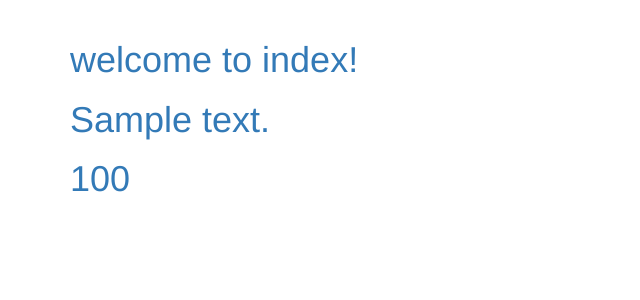
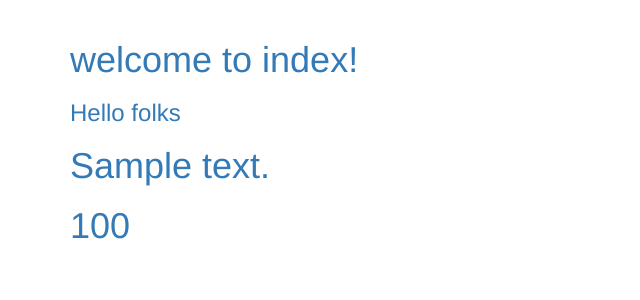
Before and after one commit to shivangi232/secondrepository, a Django app: template templates/basicapp/index.html in a window 1280 px wide. Shown: the part 111-411 px from the top of the page, without its empty margins (0-640 px from the left). Run offline with Django 3.2, Linux system fonts and the light colour scheme; the template is opened without the code that fills it: most values are stand-ins (such as "Sample title", 1, 10 or a date in 2020).

Commit message:
con commit

```diff
--- a/templates/basicapp/index.html
+++ b/templates/basicapp/index.html
@@ -2,6 +2,7 @@
 {% extends "basicapp/base.html" %}
   {% block body_block %}
    <h1>welcome to index!</h1>
+   <h3> Hello folks </h3>
    <!-- <h2>This is index.html page showing!</h2> -->
    <h1>{{ text|cut:'hello' }}</h1>
    <h1>{{ number|add:"99" }}</h1>
```
